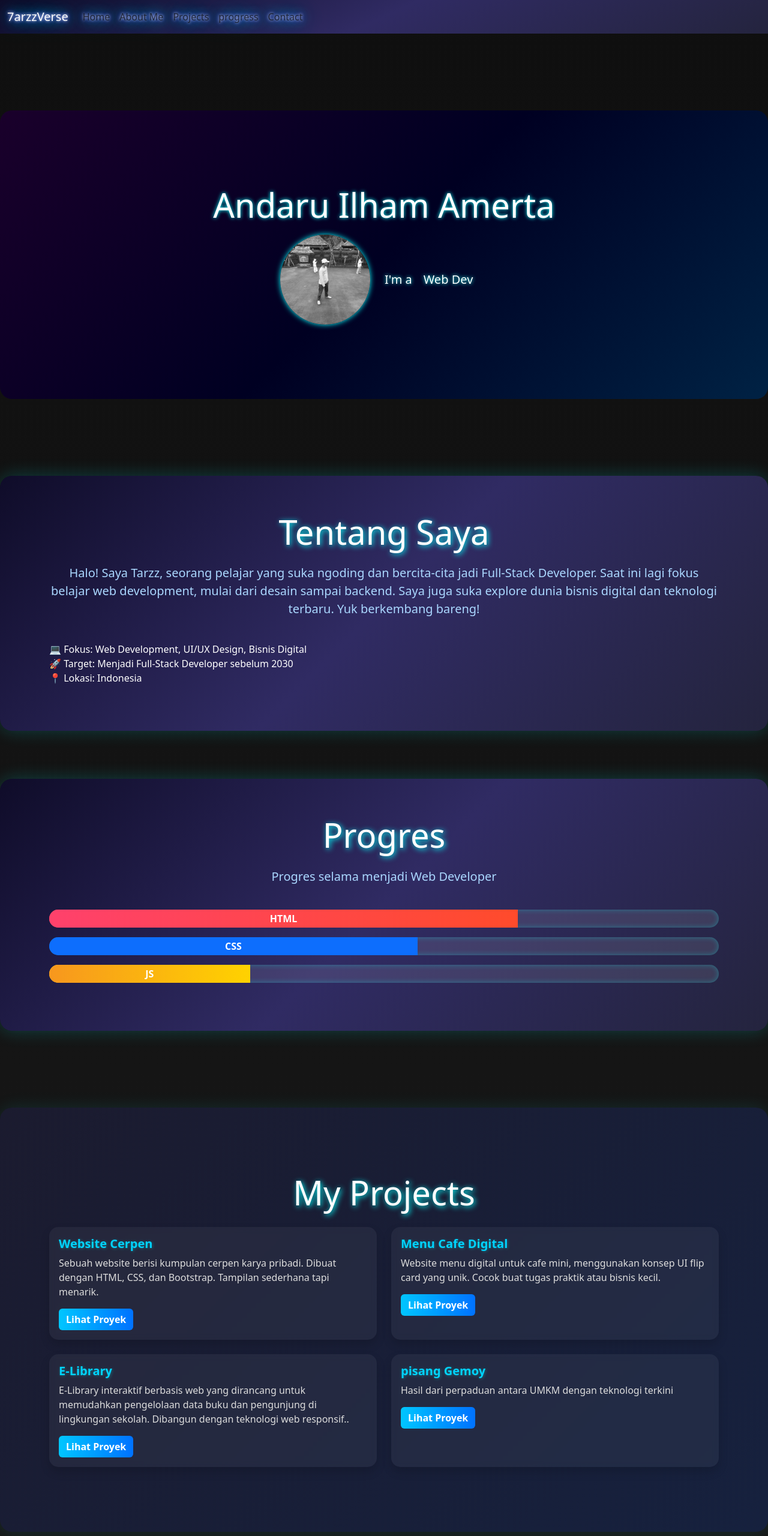
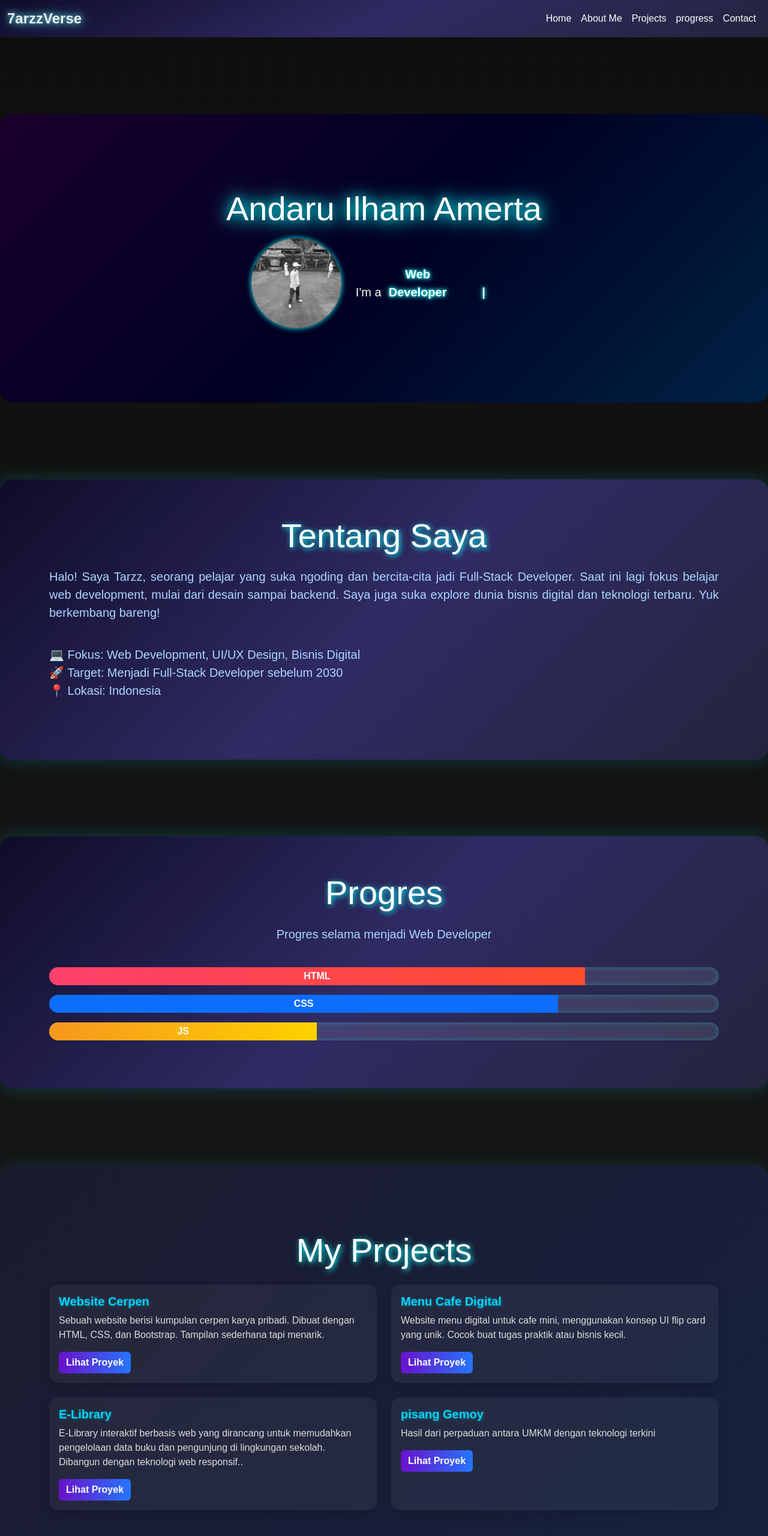
Before and after one commit to 7arzz/myPortofolio, a plain HTML site: page index.html in a window 1280 px wide. Shown: the top 2560 px of the page at 60% size. Drawn offline with nearby package versions, Linux system fonts and the light colour scheme.

Commit message:
Add files via upload

```diff
--- a/index.html
+++ b/index.html
@@ -4,22 +4,40 @@
     <meta charset="UTF-8" />
     <meta name="viewport" content="width=device-width, initial-scale=1.0" />
     <meta http-equiv="X-UA-Compatible" content="ie=edge" />
-  <link href="https://cdn.jsdelivr.net/npm/bootstrap@5.3.6/dist/css/bootstrap.min.css" rel="stylesheet" integrity="sha384-4Q6Gf2aSP4eDXB8Miphtr37CMZZQ5oXLH2yaXMJ2w8e2ZtHTl7GptT4jmndRuHDT" crossorigin="anonymous">
+    <link
+      href="https://cdn.jsdelivr.net/npm/bootstrap@5.3.6/dist/css/bootstrap.min.css"
+      rel="stylesheet"
+      integrity="sha384-4Q6Gf2aSP4eDXB8Miphtr37CMZZQ5oXLH2yaXMJ2w8e2ZtHTl7GptT4jmndRuHDT"
+      crossorigin="anonymous"
+    />
     <link rel="stylesheet" href="style.css" />
-  <link href="https://cdn.jsdelivr.net/npm/aos@2.3.4/dist/aos.css" rel="stylesheet" />
+    <link
+      href="https://cdn.jsdelivr.net/npm/aos@2.3.4/dist/aos.css"
+      rel="stylesheet"
+    />
     <title>Portofolio</title>
   </head>
   <body>
-
     <!-- NAVBAR -->
-  <nav class="navbar navbar-expand-lg custom-navbar bg-navbar-dark sticky-top" data-aos="fade-down">
+    <nav
+      class="navbar navbar-expand-lg custom-navbar sticky-top"
+      data-aos="fade-down"
+    >
       <div class="container-fluid">
         <a class="navbar-brand" href="#">7arzzVerse</a>
-      <button class="navbar-toggler" type="button" data-bs-toggle="collapse" data-bs-target="#navbarNavAltMarkup" aria-controls="navbarNavAltMarkup" aria-expanded="false" aria-label="Toggle navigation">
+        <button
+          class="navbar-toggler"
+          type="button"
+          data-bs-toggle="collapse"
+          data-bs-target="#navbarNavAltMarkup"
+          aria-controls="navbarNavAltMarkup"
+          aria-expanded="false"
+          aria-label="Toggle navigation"
+        >
           <span class="navbar-toggler-icon"></span>
         </button>
         <div class="collapse navbar-collapse" id="navbarNavAltMarkup">
-        <div class="navbar-nav">
+          <div class="navbar-nav ms-auto">
             <a class="nav-link" aria-current="page" href="#">Home</a>
             <a class="nav-link" href="#about">About Me</a>
             <a class="nav-link" href="#projects">Projects</a>
@@ -33,12 +51,27 @@
     <!-- HERO -->
     <section id="hero">
       <div class="container rounded text-center py-4" data-aos="zoom-in-up">
-<h1 class="display-4 mb-2" data-aos="fade-up" data-aos-delay="100">Andaru Ilham Amerta</h1>
-<h5 class="text-muted mb-3" data-aos="fade-up" data-aos-delay="150">
-</h5>
-      <div class="d-flex justify-content-center align-items-center gap-4 flex-wrap">
-        <img class="img-profil" src="7arzz.jpg" alt="profil" data-aos="flip-left" data-aos-delay="200">
-        <p class="lead mb-0" data-aos="fade-left" data-aos-delay="300"> I'm a <span id="dynamic-text"></span></p>
+        <h1 class="display-4 mb-2" data-aos="fade-up" data-aos-delay="100">
+          Andaru Ilham Amerta
+        </h1>
+        <h5
+          class="text-muted mb-3"
+          data-aos="fade-up"
+          data-aos-delay="150"
+        ></h5>
+        <div
+          class="d-flex justify-content-center align-items-center gap-4 flex-wrap"
+        >
+          <img
+            class="img-profil"
+            src="7arzz.jpg"
+            alt="profil"
+            data-aos="flip-left"
+            data-aos-delay="200"
+          />
+          <p class="lead mb-0" data-aos="fade-left" data-aos-delay="300">
+            I'm a <span id="dynamic-text"></span>
+          </p>
         </div>
       </div>
     </section>
@@ -47,10 +80,18 @@
     <section id="about">
       <div class="container" data-aos="fade-right">
         <h1 class="display-4">Tentang Saya</h1>
-    <p class="lead">Halo! Saya Tarzz, seorang pelajar yang suka ngoding dan bercita-cita jadi Full-Stack Developer. Saat ini lagi fokus belajar web development, mulai dari desain sampai backend. Saya juga suka explore dunia bisnis digital dan teknologi terbaru. Yuk berkembang bareng!</p>
-   <p class="sub"> 💻 Fokus: Web Development, UI/UX Design, Bisnis Digital<br>
-       🚀 Target: Menjadi Full-Stack Developer sebelum 2030<br>
-       📍 Lokasi: Indonesia</p>
+        <p class="lead">
+          Halo! Saya Tarzz, seorang pelajar yang suka ngoding dan bercita-cita
+          jadi Full-Stack Developer. Saat ini lagi fokus belajar web
+          development, mulai dari desain sampai backend. Saya juga suka explore
+          dunia bisnis digital dan teknologi terbaru. Yuk berkembang bareng!
+        </p>
+
+        <p class="lead">
+          💻 Fokus: Web Development, UI/UX Design, Bisnis Digital<br />
+          🚀 Target: Menjadi Full-Stack Developer sebelum 2030<br />
+          📍 Lokasi: Indonesia
+        </p>
       </div>
     </section>
 
@@ -60,14 +101,37 @@
         <h1 class="display-4">Progres</h1>
         <p class="lead">Progres selama menjadi Web Developer</p>
 
-      <div class="progress mb-3" role="progressbar" aria-valuenow="70" aria-valuemin="0" aria-valuemax="100" data-aos="fade-left">
-        <div class="progress-bar bg-danger" style="width: 70%">HTML</div>
+        <div
+          class="progress mb-3"
+          role="progressbar"
+          aria-valuenow="80"
+          aria-valuemin="0"
+          aria-valuemax="100"
+          data-aos="fade-left"
+        >
+          <div class="progress-bar bg-danger" style="width: 80%">HTML</div>
         </div>
-      <div class="progress mb-3" role="progressbar" aria-valuenow="55" aria-valuemin="0" aria-valuemax="100" data-aos="fade-left" data-aos-delay="100">
-        <div class="progress-bar" style="width: 55%">CSS</div>
+        <div
+          class="progress mb-3"
+          role="progressbar"
+          aria-valuenow="76"
+          aria-valuemin="0"
+          aria-valuemax="100"
+          data-aos="fade-left"
+          data-aos-delay="100"
+        >
+          <div class="progress-bar" style="width: 76%">CSS</div>
         </div>
-      <div class="progress" role="progressbar" aria-valuenow="30" aria-valuemin="0" aria-valuemax="100" data-aos="fade-left" data-aos-delay="200">
-        <div class="progress-bar bg-warning" style="width: 30%">JS</div>
+        <div
+          class="progress"
+          role="progressbar"
+          aria-valuenow="40"
+          aria-valuemin="0"
+          aria-valuemax="100"
+          data-aos="fade-left"
+          data-aos-delay="200"
+        >
+          <div class="progress-bar bg-warning" style="width: 40%">JS</div>
         </div>
       </div>
     </section>
@@ -77,14 +141,22 @@
       <div class="container my-5" data-aos="fade-up">
         <h1 class="display-4 text-center mb-4">My Projects</h1>
         <div class="row g-4">
-
           <!-- Project 1: Cerpen -->
           <div class="col-md-6" data-aos="zoom-in">
             <div class="card h-100 shadow">
               <div class="card-body">
                 <h5 class="card-title">Website Cerpen</h5>
-              <p class="card-text">Sebuah website berisi kumpulan cerpen karya pribadi. Dibuat dengan HTML, CSS, dan Bootstrap. Tampilan sederhana tapi menarik.</p>
-              <a href="https://7arzz.github.io/Cerpen/" class="btn btn-primary" target="_blank">Lihat Proyek</a>
+                <p class="card-text">
+                  Sebuah website berisi kumpulan cerpen karya pribadi. Dibuat
+                  dengan HTML, CSS, dan Bootstrap. Tampilan sederhana tapi
+                  menarik.
+                </p>
+                <a
+                  href="https://7arzz.github.io/Cerpen/"
+                  class="btn btn-primary"
+                  target="_blank"
+                  >Lihat Proyek</a
+                >
               </div>
             </div>
           </div>
@@ -94,8 +166,17 @@
             <div class="card h-100 shadow">
               <div class="card-body">
                 <h5 class="card-title">Menu Cafe Digital</h5>
-              <p class="card-text">Website menu digital untuk cafe mini, menggunakan konsep UI flip card yang unik. Cocok buat tugas praktik atau bisnis kecil.</p>
-              <a href="https://7arzz.github.io/Cafe/" class="btn btn-primary" target="_blank">Lihat Proyek</a>
+                <p class="card-text">
+                  Website menu digital untuk cafe mini, menggunakan konsep UI
+                  flip card yang unik. Cocok buat tugas praktik atau bisnis
+                  kecil.
+                </p>
+                <a
+                  href="https://7arzz.github.io/Cafe/"
+                  class="btn btn-primary"
+                  target="_blank"
+                  >Lihat Proyek</a
+                >
               </div>
             </div>
           </div>
@@ -105,8 +186,17 @@
             <div class="card h-100 shadow">
               <div class="card-body">
                 <h5 class="card-title">E-Library</h5>
-              <p class="card-text"> E-Library interaktif berbasis web yang dirancang untuk memudahkan pengelolaan data buku dan pengunjung di lingkungan sekolah. Dibangun dengan teknologi web responsif..</p>
-              <a href="https://7arzz.github.io/E-Library-/" class="btn btn-primary" target="_blank">Lihat Proyek</a>
+                <p class="card-text">
+                  E-Library interaktif berbasis web yang dirancang untuk
+                  memudahkan pengelolaan data buku dan pengunjung di lingkungan
+                  sekolah. Dibangun dengan teknologi web responsif..
+                </p>
+                <a
+                  href="https://7arzz.github.io/E-Library-/"
+                  class="btn btn-primary"
+                  target="_blank"
+                  >Lihat Proyek</a
+                >
               </div>
             </div>
           </div>
@@ -116,12 +206,18 @@
             <div class="card h-100 shadow">
               <div class="card-body">
                 <h5 class="card-title">pisang Gemoy</h5>
-              <p class="card-text"> Hasil dari perpaduan antara UMKM dengan teknologi terkini</p>
-              <a href="https://7arzz.github.io/Pisang-Gemoy/" class="btn btn-primary" target="_blank">Lihat Proyek</a>
+                <p class="card-text">
+                  Hasil dari perpaduan antara UMKM dengan teknologi terkini
+                </p>
+                <a
+                  href="https://7arzz.github.io/Pisang-Gemoy/"
+                  class="btn btn-primary"
+                  target="_blank"
+                  >Lihat Proyek</a
+                >
               </div>
             </div>
           </div>
-
         </div>
       </div>
     </section>
@@ -130,42 +226,87 @@
     <section id="contact">
       <div class="container my-5" data-aos="fade-up">
         <h1 class="display-4 text-center mb-4">Contact Me</h1>
-    <p class="lead text-center mb-4">Ingin kerja sama atau ngobrol santai? Langsung aja hubungi aku lewat:</p>
+        <form
+          action="mailto:yourname@gmail.com"
+          method="post"
+          enctype="text/plain"
+        >
+          <div class="mb-3">
+            <label for="name" class="form-label">Nama</label>
+            <input
+              type="text"
+              class="form-control"
+              id="name"
+              name="name"
+              placeholder="Masukkan nama Anda"
+              required
+            />
+          </div>
 
-    <div class="d-flex justify-content-center gap-4">
-      <a href="https://instagram.com/7arz_z" target="_blank" class="btn btn-outline-danger">
-        <i class="bi bi-instagram"></i> Instagram
-      </a>
-      <a href="mailto:7arzz404@gmail.com" class="btn btn-outline-primary">
-        <i class="bi bi-envelope-fill"></i> Email
-      </a>
+          <div class="mb-3">
+            <label for="email" class="form-label">Email</label>
+            <input
+              type="email"
+              class="form-control"
+              id="email"
+              name="email"
+              placeholder="Masukkan email Anda"
+              required
+            />
           </div>
+
+          <div class="mb-3">
+            <label for="message" class="form-label">Pesan</label>
+            <textarea
+              class="form-control"
+              id="message"
+              name="message"
+              rows="4"
+              placeholder="Tulis pesan Anda di sini"
+              required
+            ></textarea>
+          </div>
+
+          <button type="submit" class="btn btn-primary mb-2">Kirim</button>
+          <br />
+          <button type="reset" class="btn btn-primary">Reset</button>
+        </form>
       </div>
     </section>
 
     <!-- FOOTER -->
-  <footer class="bg-dark text-white text-center py-4 mt-5" >
+    <footer class="bg-dark text-white text-center py-4 mt-5">
       <div class="container">
         <p class="mb-1">&copy; 2025 Tarzz. All rights reserved.</p>
         <p class="mb-0">
-        Dibuat dengan ❤️ pakai <a href="https://getbootstrap.com/" class="text-warning text-decoration-none" target="_blank">Niat</a> dan semangat belajar.
+          Dibuat dengan ❤️ pakai
+          <a
+            href="https://getbootstrap.com/"
+            class="text-warning text-decoration-none"
+            target="_blank"
+            >Niat</a
+          >
+          dan semangat belajar.
         </p>
       </div>
     </footer>
 
     <!-- SCRIPT -->
     <script src="https://cdn.jsdelivr.net/npm/typed.js@2.0.12"></script>
-  <script src="https://cdn.jsdelivr.net/npm/@popperjs/core@2.11.8/dist/umd/popper.min.js" integrity="sha384-I7E8VVD/ismYTF4hNIPjVp/Zjvgyol6VFvRkX/vR+Vc4jQkC+hVqc2pM8ODewa9r" crossorigin="anonymous"></script>
-  <script src="https://cdn.jsdelivr.net/npm/bootstrap@5.3.6/dist/js/bootstrap.min.js" integrity="sha384-RuyvpeZCxMJCqVUGFI0Do1mQrods/hhxYlcVfGPOfQtPJh0JCw12tUAZ/Mv10S7D" crossorigin="anonymous"></script>
+    <script
+      src="https://cdn.jsdelivr.net/npm/@popperjs/core@2.11.8/dist/umd/popper.min.js"
+      integrity="sha384-I7E8VVD/ismYTF4hNIPjVp/Zjvgyol6VFvRkX/vR+Vc4jQkC+hVqc2pM8ODewa9r"
+      crossorigin="anonymous"
+    ></script>
+    <script
+      src="https://cdn.jsdelivr.net/npm/bootstrap@5.3.6/dist/js/bootstrap.min.js"
+      integrity="sha384-RuyvpeZCxMJCqVUGFI0Do1mQrods/hhxYlcVfGPOfQtPJh0JCw12tUAZ/Mv10S7D"
+      crossorigin="anonymous"
+    ></script>
     <script src="https://cdn.jsdelivr.net/npm/aos@2.3.4/dist/aos.js"></script>
     <script>
       AOS.init();
     </script>
     <script src="script.js"></script>
-  <script>
-  window.addEventListener('load', () => {
-    console.log('Page loaded. Footer should be visible.');
-  });
-</script>
   </body>
 </html>
--- a/script.js
+++ b/script.js
@@ -1,7 +1,7 @@
 var typed = new Typed("#dynamic-text", {
-  strings: ["Student", "Web Dev", "Gen-Z","Visioner"],
+  strings: ["Student", "Web Developer", "Gen-Z", "Visioner"],
   typeSpeed: 70,
   backSpeed: 50,
   backDelay: 2500,
-  loop: true
+  loop: true,
 });
--- a/style.css
+++ b/style.css
@@ -1,43 +1,80 @@
+/* 🌌 Global Style */
 body {
-  background: linear-gradient(to bottom, #0f0f0f, #1a1a1a); /* contoh gradasi */
+  background: linear-gradient(to bottom, #0f0f0f, #1a1a1a);
   color: white;
   background-repeat: no-repeat;
   background-size: cover;
+  font-family: Arial, sans-serif;
 }
 
-
-/* navbar */
-.navbar{
-  position: sticky;!important
+/* Navbar */
+.navbar {
+  position: sticky;
   top: 0;
   width: 100%;
   z-index: 1030;
 }
 
-.custom-navbar{
+.custom-navbar {
   background: linear-gradient(155deg, #0f0c29, #302b63, #24243e);
 }
-.navbar-brand, .navbar-nav{
-  color: white;
-  text-shadow:
-    0 0 5px #fff,
-    0 0 10px #00f,
-    0 0 20px #0ff,
-    0 0 40px #0ff;
-}
-a .navbar-link{
-  background-color: white;
+
+.navbar-brand {
+  color: #efefef;
+  font-weight: bold;
+  font-size: 1.5rem;
+  text-shadow: 0 0 10px #59c8d6, 0 0 20px #59c8d6;
+  transition: all 0.4s ease-in-out;
 }
 
-/* hero */
+.navbar-brand:hover {
+  transform: scale(1.2);
+  color: #7360e4 !important;
+  text-shadow: 0 0 8px #240f80, 0 0 15px #160757, 0 0 25px #3b1c5e;
+}
 
+.navbar-nav .nav-link {
+  color: white !important;
+  text-decoration: none;
+  transition: all 0.4s ease-in-out;
+}
+
+.navbar-nav .nav-link:hover {
+  transform: scale(1.2);
+  color: #00ffff !important;
+  text-shadow: 0 0 5px #00ffff, 0 0 15px #00ffff, 0 0 25px #00ffff;
+}
+
+/* Hero */
 #hero {
   background: linear-gradient(135deg, #1a002b, #000022, #002244);
   padding: 100px 0;
   border-radius: 20px;
   color: #fff;
-  text-shadow: 0 0 6px #00ffff;
-  margin-top: 10px;
+  margin-top: 8rem;
+  text-align: center;
+}
+
+#hero h1 {
+  text-shadow: 0 0 8px #00ffff;
+  animation: glow 2s ease-in-out infinite alternate;
+}
+
+@keyframes glow {
+  from {
+    text-shadow: 0 0 5px #00ffff, 0 0 10px #00ffff;
+  }
+  to {
+    text-shadow: 0 0 20px #00ffff, 0 0 40px #00ffff;
+  }
+}
+
+span {
+  color: white;
+  font-weight: bold;
+  text-shadow: 0 0 5px #00ffff, 0 0 10px #00ffff;
+  display: inline-block;
+  width: 110px;
 }
 
 .img-profil {
@@ -46,7 +83,6 @@ a .navbar-link{
   object-fit: cover;
   border-radius: 50%;
   box-shadow: 0 0 10px #00ffff;
-
 }
 
 #dynamic-text {
@@ -54,22 +90,20 @@ a .navbar-link{
   min-width: 110px;
   opacity: 1;
   transition: opacity 0.5s ease-in-out;
-  display: inline-block;
 }
 
 .fade {
   opacity: 0;
 }
 
-
-/* About Me */
+/* About */
 #about {
-  background: linear-gradient(135deg, #0f0c29, #302b63, #24243e); /* galaksi vibes */
+  background: linear-gradient(135deg, #0f0c29, #302b63, #24243e);
   padding: 60px 20px;
   border-radius: 20px;
   color: #ffffff;
   box-shadow: 0 0 30px rgba(0, 255, 255, 0.2);
-  margin-top: 50px;
+  margin-top: 8rem;
 }
 
 #about h1 {
@@ -79,29 +113,28 @@ a .navbar-link{
 }
 
 #about .lead {
-  text-align: center;
+  text-align: justify;
   color: #aad7ff;
   margin-bottom: 40px;
 }
 
-/* progress */
+/* Progress */
 #progress {
-  background: linear-gradient(135deg, #0f0c29, #302b63, #24243e); /* galaksi vibes */
+  background: linear-gradient(135deg, #0f0c29, #302b63, #24243e);
   padding: 60px 20px;
   border-radius: 20px;
   color: #ffffff;
   box-shadow: 0 0 30px rgba(0, 255, 255, 0.2);
-  margin-top: 80px;
+  margin-top: 8rem;
+  text-align: center;
 }
 
 #progress h1 {
-  text-align: center;
   margin-bottom: 20px;
   text-shadow: 2px 2px 10px #00ffff;
 }
 
 #progress .lead {
-  text-align: center;
   color: #aad7ff;
   margin-bottom: 40px;
 }
@@ -128,7 +161,7 @@ a .navbar-link{
   transition: width 1s ease-in-out;
 }
 
-/* Kasih warna futuristik */
+/* Warna Futuristik */
 .progress-bar.bg-danger {
   background: linear-gradient(to right, #ff416c, #ff4b2b);
 }
@@ -142,11 +175,10 @@ a .navbar-link{
   color: #fff;
 }
 
-
-/* projects */
+/* Projects */
 #projects {
-  margin-top: 50px;
-  background: linear-gradient(135deg, #1b1b2f, #16213e); /* tema galaxy gelap */
+  margin-top: 8rem;
+  background: linear-gradient(135deg, #1b1b2f, #16213e);
   padding: 60px 20px;
   color: #fff;
   border-radius: 20px;
@@ -161,8 +193,8 @@ a .navbar-link{
   background: rgba(255, 255, 255, 0.05);
   border: none;
   border-radius: 15px;
+  backdrop-filter: blur(5px);
   transition: transform 0.3s ease, box-shadow 0.3s ease;
-  backdrop-filter: blur(5px);
 }
 
 .card:hover {
@@ -185,21 +217,23 @@ a .navbar-link{
   border-top-right-radius: 15px;
 }
 
+/* Button */
 .btn-primary {
   background: linear-gradient(to right, #6a11cb, #2575fc);
   border: none;
-  transition: 0.3s ease;
+  font-weight: bold;
+  transition: all 0.3s ease;
 }
 
 .btn-primary:hover {
   background: linear-gradient(to right, #00c6ff, #0072ff);
-  box-shadow: 0 0 10px #00e1ff;
+  box-shadow: 0 0 12px #00e1ff;
+  letter-spacing: 1px;
 }
 
-
-/* contact */
+/* Contact */
 #contact {
-  margin-top: 50px;
+  margin-top: 8rem;
   background: linear-gradient(135deg, #0f0c29, #302b63, #24243e);
   padding: 80px 20px;
   color: #fff;
@@ -208,8 +242,8 @@ a .navbar-link{
 }
 
 #contact h1 {
+  color: #00e1ff;
   text-shadow: 2px 2px 10px #00e1ff;
-  color: #00e1ff;
 }
 
 .form-control {
@@ -218,7 +252,7 @@ a .navbar-link{
   color: #fff;
   border-radius: 10px;
   box-shadow: none;
-  transition: 0.3s ease;
+  transition: all 0.3s ease;
 }
 
 .form-control::placeholder {
@@ -231,20 +265,3 @@ a .navbar-link{
   border-color: #00f7ff;
   box-shadow: 0 0 8px #00f7ff;
 }
-
-.btn-primary {
-  background: linear-gradient(to right, #00c6ff, #0072ff);
-  border: none;
-  transition: 0.3s ease;
-  font-weight: bold;
-}
-
-.btn-primary:hover {
-  background: linear-gradient(to right, #0ff, #00e1ff);
-  box-shadow: 0 0 12px #00e1ff;
-  letter-spacing: 1px;
-}
-
-#hero,#about,#projects,#contact{
-  margin-top: 8rem;
-}
```
Lines whose indentation alone changed are shown as unchanged.
